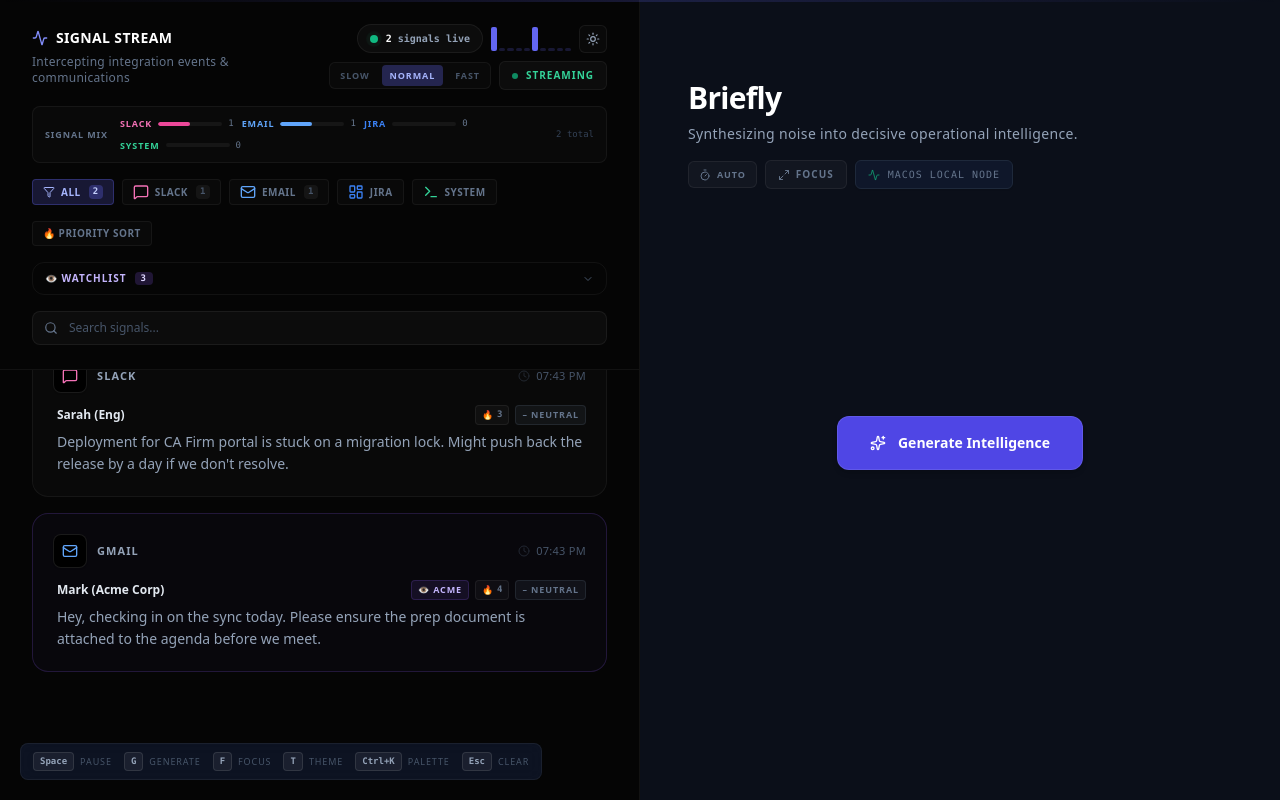
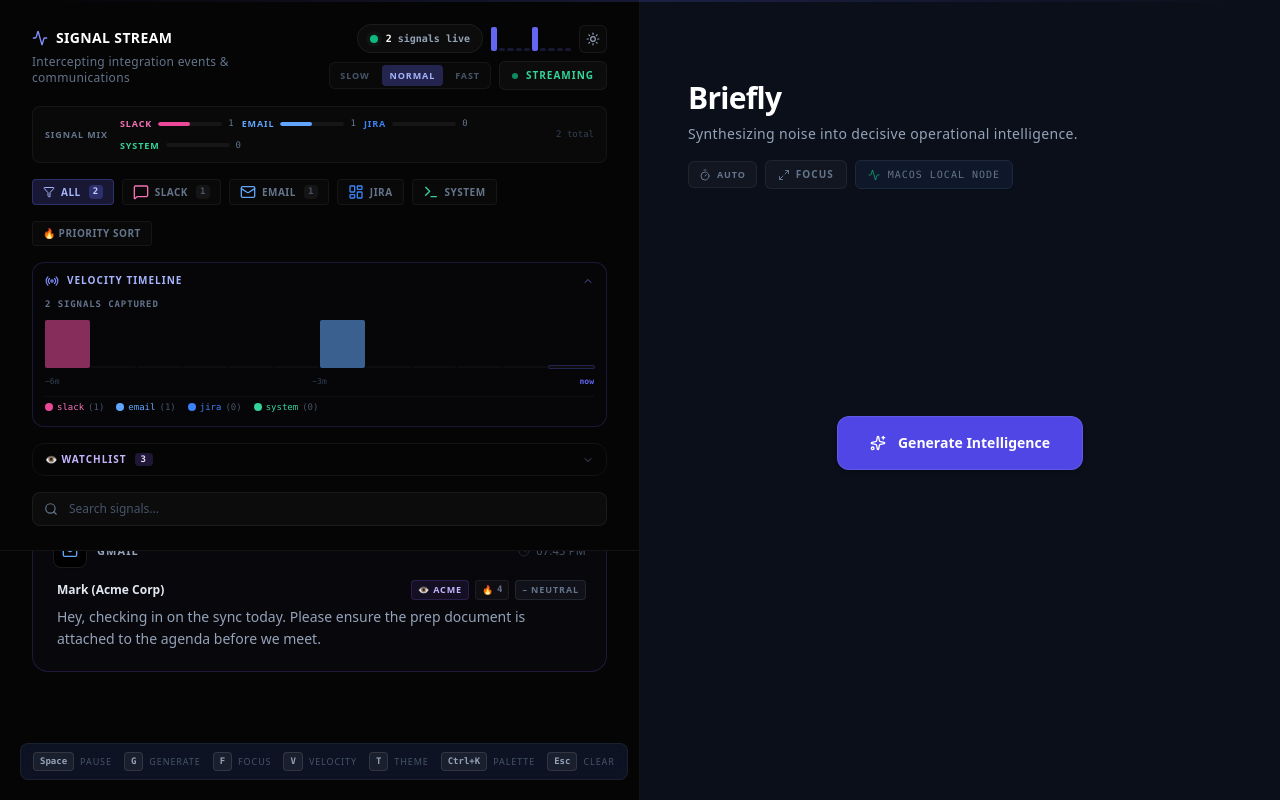
Before and after one commit to Sumanth2377/Briefly, a React (Vite) app: page / in a window 1280 px wide. Built offline with nearby package versions, Linux system fonts and the light colour scheme.

Commit message:
feat: add Signal Velocity Timeline (Feature 11) - stacked bar chart per 30s bucket, surge detection, mute-aware, V shortcut, palette integration

```diff
--- a/src/App.jsx
+++ b/src/App.jsx
@@ -1,5 +1,5 @@
 import React, { useState, useEffect, useRef, useCallback, useMemo } from 'react';
-import { Activity, Clock, MessageSquare, Mail, LayoutDashboard, Terminal, AlertCircle, CheckCircle2, AlertTriangle, ArrowRight, Zap, Loader2, Sparkles, TrendingUp, PenSquare, RefreshCw, AlertOctagon, Info, Pause, Play, Filter, Copy, Check, X, BellRing, Pin, PinOff, ChevronDown, ChevronUp, Search, History, Maximize2, Minimize2, Download, Sun, Moon, Tag, EyeOff, Eye, BarChart2, GitCompare, Timer, Gauge, Command, Zap as ZapIcon } from 'lucide-react';
+import { Activity, Clock, MessageSquare, Mail, LayoutDashboard, Terminal, AlertCircle, CheckCircle2, AlertTriangle, ArrowRight, Zap, Loader2, Sparkles, TrendingUp, PenSquare, RefreshCw, AlertOctagon, Info, Pause, Play, Filter, Copy, Check, X, BellRing, Pin, PinOff, ChevronDown, ChevronUp, Search, History, Maximize2, Minimize2, Download, Sun, Moon, Tag, EyeOff, Eye, BarChart2, GitCompare, Timer, Gauge, Command, Zap as ZapIcon, TrendingDown, Radio } from 'lucide-react';
 import { rawDataStream, getHeartbeatDigest } from './mockData';
 
 // ─── THEME CONTEXT ────────────────────────────────────────────────────────────
@@ -211,6 +211,150 @@ function SignalHeatmap({ stream }) {
   );
 }
 
+// ─── FEATURE 11: SIGNAL VELOCITY TIMELINE ────────────────────────────────────
+const SOURCE_COLORS = {
+  slack:  { bar: '#ec4899', bg: 'rgba(236,72,153,0.15)', label: 'text-pink-400' },
+  email:  { bar: '#60a5fa', bg: 'rgba(96,165,250,0.15)',  label: 'text-blue-400' },
+  jira:   { bar: '#3b82f6', bg: 'rgba(59,130,246,0.15)',  label: 'text-blue-500' },
+  system: { bar: '#34d399', bg: 'rgba(52,211,153,0.15)',  label: 'text-emerald-400' },
+};
+
+function SignalVelocityTimeline({ stream, open, onToggle, mutedSources }) {
+  // Bucket signals into 30-second slots (max 12 buckets = last 6 minutes)
+  const BUCKET_MS = 30_000;
+  const NUM_BUCKETS = 12;
+
+  const buckets = useMemo(() => {
+    const now = Date.now();
+    const slots = Array.from({ length: NUM_BUCKETS }, (_, i) => ({
+      start: now - (NUM_BUCKETS - i) * BUCKET_MS,
+      end:   now - (NUM_BUCKETS - i - 1) * BUCKET_MS,
+      by: { slack: 0, email: 0, jira: 0, system: 0 },
+      total: 0,
+    }));
+    // Since stream items have a human-readable .time string (not full timestamp),
+    // we distribute by insertion order as a proxy for recency
+    const recencyFraction = stream.length > 0
+      ? stream.map((_, i) => i / stream.length)
+      : [];
+    stream.forEach((item, i) => {
+      const fraction = recencyFraction[i];
+      const bucketIdx = Math.min(Math.floor(fraction * NUM_BUCKETS), NUM_BUCKETS - 1);
+      if (slots[bucketIdx] && SOURCE_COLORS[item.type]) {
+        slots[bucketIdx].by[item.type] = (slots[bucketIdx].by[item.type] || 0) + 1;
+        slots[bucketIdx].total++;
+      }
+    });
+    return slots;
+  }, [stream]);
+
+  const maxTotal = Math.max(...buckets.map(b => b.total), 1);
+  const lastBucket = buckets[NUM_BUCKETS - 1];
+  const prevBucket = buckets[NUM_BUCKETS - 2];
+  const isSurging = lastBucket.total > 0 && lastBucket.total >= prevBucket.total * 1.5 && lastBucket.total >= 2;
+  const isCooling = lastBucket.total === 0 && prevBucket.total > 0;
+  const totalRecentCritical = stream.filter(s => getSentiment(s.text) === 'critical').length;
+
+  const velocityLabel = isSurging
+    ? `⚡ Surge detected — ${lastBucket.total} signals in last 30s`
+    : isCooling
+    ? '✓ Signal tempo cooling'
+    : `${stream.length} signals captured`;
+
+  const velocityColor = isSurging ? 'text-rose-400' : isCooling ? 'text-emerald-400' : 'text-slate-500';
+
+  return (
+    <div className={`rounded-xl border overflow-hidden transition-all ${
+      open ? 'border-indigo-500/20 bg-indigo-500/[0.02]' : 'border-white/[0.05]'
+    }`}>
+      {/* Header */}
+      <button
+        onClick={onToggle}
+        className="w-full flex items-center justify-between px-3 py-2.5 hover:bg-white/[0.03] transition-colors"
+      >
+        <span className="flex items-center gap-2">
+          <Radio className="w-3.5 h-3.5 text-indigo-400" />
+          <span className="text-[10px] font-bold uppercase tracking-widest text-indigo-300">Velocity Timeline</span>
+          {isSurging && (
+            <span className="px-1.5 py-0 rounded bg-rose-500/20 text-rose-300 font-mono text-[9px] border border-rose-500/20 animate-pulse">SURGE</span>
+          )}
+        </span>
+        {open ? <ChevronUp className="w-3 h-3 text-indigo-400/60" /> : <ChevronDown className="w-3 h-3 text-slate-600" />}
+      </button>
+
+      {open && (
+        <div className="px-3 pb-3 space-y-2">
+          {/* Velocity label */}
+          <p className={`text-[9px] font-mono font-bold tracking-widest uppercase ${velocityColor}`}>
+            {velocityLabel}
+          </p>
+
+          {/* Stacked bar chart */}
+          <div className="flex items-end gap-px h-12" title="Signal velocity over time (30s buckets)">
+            {buckets.map((bucket, i) => {
+              const heightPct = maxTotal > 0 ? (bucket.total / maxTotal) * 100 : 0;
+              const isLatest = i === NUM_BUCKETS - 1;
+              return (
+                <div
+                  key={i}
+                  className={`relative flex-1 flex flex-col-reverse rounded-sm overflow-hidden transition-all duration-700 ${
+                    isLatest ? 'ring-1 ring-indigo-500/30' : ''
+                  }`}
+                  style={{ height: `${Math.max(4, heightPct)}%`, backgroundColor: 'rgba(255,255,255,0.03)' }}
+                  title={`${bucket.total} signal${bucket.total !== 1 ? 's' : ''}`}
+                >
+                  {Object.entries(bucket.by).map(([src, cnt]) => {
+                    if (!cnt || mutedSources?.has(src)) return null;
+                    const frac = cnt / Math.max(bucket.total, 1);
+                    return (
+                      <div
+                        key={src}
+                        style={{
+                          height: `${frac * 100}%`,
+                          backgroundColor: SOURCE_COLORS[src]?.bar || '#6366f1',
+                          opacity: isLatest ? 1 : 0.55,
+                        }}
+                        className="transition-all duration-500"
+                      />
+                    );
+                  })}
+                </div>
+              );
+            })}
+          </div>
+
+          {/* X-axis labels */}
+          <div className="flex justify-between">
+            <span className="text-[8px] text-slate-700 font-mono">−6m</span>
+            <span className="text-[8px] text-slate-700 font-mono">−3m</span>
+            <span className="text-[8px] text-indigo-500 font-mono font-bold">now</span>
+          </div>
+
+          {/* Legend */}
+          <div className="flex items-center gap-3 flex-wrap pt-1 border-t border-white/[0.04]">
+            {Object.entries(SOURCE_COLORS).map(([src, cfg]) => {
+              const cnt = stream.filter(s => s.type === src).length;
+              const isMuted = mutedSources?.has(src);
+              return (
+                <span key={src} className={`flex items-center gap-1 text-[9px] font-mono ${isMuted ? 'opacity-30' : ''} ${cfg.label}`}>
+                  <span className="w-2 h-2 rounded-full inline-block" style={{ backgroundColor: cfg.bar }} />
+                  {src} <span className="text-slate-600">({cnt})</span>
+                </span>
+              );
+            })}
+            {totalRecentCritical > 0 && (
+              <span className="ml-auto text-[9px] font-bold text-rose-400 flex items-center gap-1">
+                <span className="w-1.5 h-1.5 rounded-full bg-rose-500 animate-pulse" />
+                {totalRecentCritical} critical
+              </span>
+            )}
+          </div>
+        </div>
+      )}
+    </div>
+  );
+}
+
 // ─── FEATURE 8: DIGEST CONFIDENCE SCORE ──────────────────────────────────────
 function DigestConfidenceScore({ digest }) {
   if (!digest) return null;
@@ -315,7 +459,7 @@ function AutoRefreshCountdown({ onRefresh, isGenerating, digest }) {
 }
 
 // ─── COMMAND PALETTE ─────────────────────────────────────────────────────────
-function CommandPalette({ open, onClose, stream, onGenerate, onTogglePause, isPaused, onToggleFocus, onToggleTheme, theme, onFilterSource, onExport, digest }) {
+function CommandPalette({ open, onClose, stream, onGenerate, onTogglePause, isPaused, onToggleFocus, onToggleTheme, theme, onFilterSource, onExport, digest, onToggleVelocity }) {
   const inputRef = useRef(null);
   const [query, setQuery] = useState('');
   const [selected, setSelected] = useState(0);
@@ -324,6 +468,7 @@ function CommandPalette({ open, onClose, stream, onGenerate, onTogglePause, isPa
     { id: 'generate',     icon: <Sparkles className="w-3.5 h-3.5 text-indigo-400" />,         label: 'Generate Intelligence Digest',        group: 'Actions',  action: () => { onGenerate(); onClose(); } },
     { id: 'pause',        icon: isPaused ? <Play className="w-3.5 h-3.5 text-emerald-400" /> : <Pause className="w-3.5 h-3.5 text-amber-400" />, label: isPaused ? 'Resume Signal Stream' : 'Pause Signal Stream', group: 'Actions', action: () => { onTogglePause(); onClose(); } },
     { id: 'focus',        icon: <Maximize2 className="w-3.5 h-3.5 text-slate-400" />,         label: 'Toggle Focus Mode',                   group: 'Actions',  action: () => { onToggleFocus(); onClose(); } },
+    { id: 'velocity',     icon: <Radio className="w-3.5 h-3.5 text-indigo-400" />,             label: 'Toggle Velocity Timeline',            group: 'Actions',  action: () => { onToggleVelocity(); onClose(); } },
     { id: 'theme',        icon: theme === 'dark' ? <Sun className="w-3.5 h-3.5 text-yellow-400" /> : <Moon className="w-3.5 h-3.5 text-indigo-400" />, label: `Switch to ${theme === 'dark' ? 'Light' : 'Dark'} Theme`, group: 'Actions', action: () => { onToggleTheme(); onClose(); } },
     { id: 'export',       icon: <Download className="w-3.5 h-3.5 text-slate-400" />,          label: 'Export Digest as Markdown',           group: 'Actions',  action: () => { onExport(); onClose(); } },
     { id: 'filter-all',   icon: <Filter className="w-3.5 h-3.5 text-slate-400" />,            label: 'Filter: Show All Sources',            group: 'Filters',  action: () => { onFilterSource('all'); onClose(); } },
@@ -488,6 +633,9 @@ function App() {
   // Urgency Priority Sort
   const [prioritySort, setPrioritySort] = useState(false);
 
+  // Feature 11: Velocity Timeline
+  const [velocityOpen, setVelocityOpen] = useState(true);
+
   // Client Watchlist
   const [watchlist, setWatchlist] = useState(['PharmaTech', 'GlobalBank', 'Acme']);
   const [watchlistOpen, setWatchlistOpen] = useState(false);
@@ -636,6 +784,7 @@ function App() {
       if (e.key === 'g' || e.key === 'G') { if (!digest && stream.length > 0 && !isGenerating) handleGenerateHeartbeat(); }
       if (e.key === 'f' || e.key === 'F') { setFocusMode(f => !f); }
       if (e.key === 't' || e.key === 'T') { setTheme(th => th === 'dark' ? 'light' : 'dark'); }
+      if (e.key === 'v' || e.key === 'V') { setVelocityOpen(v => !v); }
       if ((e.ctrlKey || e.metaKey) && e.key === 'k') { e.preventDefault(); setPaletteOpen(p => !p); return; }
       if (e.key === 'Escape') { setSearchQuery(''); setShowTagMenu(null); setPaletteOpen(false); }
     };
@@ -673,11 +822,12 @@ function App() {
           onFilterSource={setFilterSource}
           onExport={handleExportMarkdown}
           digest={digest}
+          onToggleVelocity={() => setVelocityOpen(v => !v)}
         />
 
         {/* KEYBOARD SHORTCUT LEGEND */}
         <div className="fixed bottom-5 left-5 z-50 flex items-center gap-3 px-3 py-2 rounded-lg bg-slate-900/80 border border-white/[0.06] backdrop-blur pointer-events-none">
-          {[['Space','Pause'],['G','Generate'],['F','Focus'],['T','Theme'],['Ctrl+K','Palette'],['Esc','Clear']].map(([key, label]) => (
+          {[['Space','Pause'],['G','Generate'],['F','Focus'],['V','Velocity'],['T','Theme'],['Ctrl+K','Palette'],['Esc','Clear']].map(([key, label]) => (
             <span key={key} className="flex items-center gap-1.5">
               <kbd className="text-[9px] font-mono font-bold px-1.5 py-0.5 rounded bg-white/[0.06] border border-white/10 text-slate-400">{key}</kbd>
               <span className="text-[9px] text-slate-600 uppercase tracking-widest">{label}</span>
@@ -826,6 +976,14 @@ function App() {
                 </span>
               )}
             </div>
+
+            {/* FEATURE 11: VELOCITY TIMELINE */}
+            <SignalVelocityTimeline
+              stream={stream}
+              open={velocityOpen}
+              onToggle={() => setVelocityOpen(v => !v)}
+              mutedSources={mutedSources}
+            />
 
             {/* CLIENT WATCHLIST */}
             <div className={`rounded-xl border overflow-hidden transition-all ${watchlistOpen ? 'border-violet-500/20 bg-violet-500/[0.03]' : 'border-white/[0.05] bg-transparent'}`}>
```
